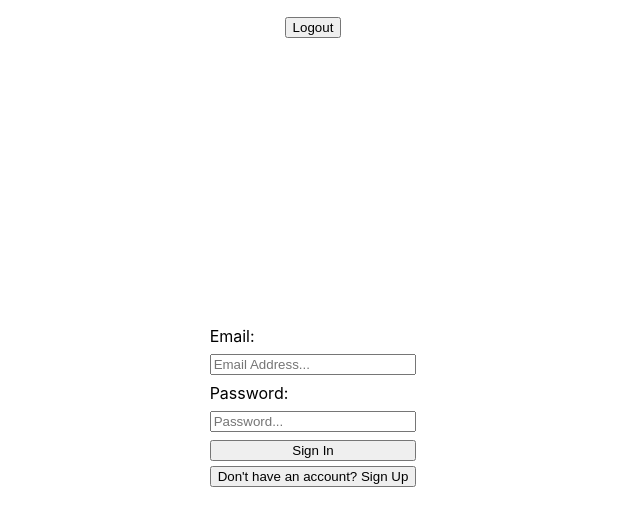
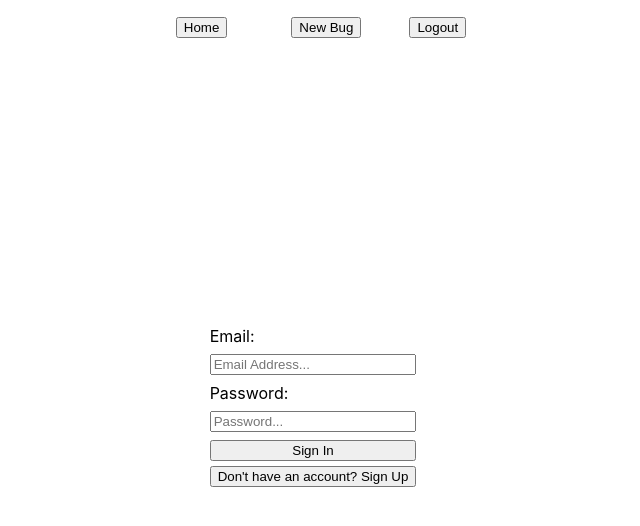
Before and after one commit to ryand67/bug-tracker-v2, a React (Create React App) app: page / in a window 1280 px wide. Shown: the top 526 px of the page, without its empty margins (327-967 px from the left). Built offline with nearby package versions, Linux system fonts and the light colour scheme; no server answers.

Commit message:
placeholder nav

```diff
--- a/src/components/Nav.js
+++ b/src/components/Nav.js
@@ -3,11 +3,20 @@
 import styled from 'styled-components';
 
 import { auth } from '../util/firebase';
+import { Link } from 'react-router-dom';
 
 function Nav() {
     return (
         <NavBar>
-            <button onClick={() => auth.signOut()}>Logout</button>
+            <Link to='/'>
+                <button>Home</button>
+            </Link>
+
+            <Link to='/create-bug'>
+                <button>New Bug</button>
+            </Link>
+
+                <button onClick={() => auth.signOut()}>Logout</button>
         </NavBar>
     )
 }
@@ -16,6 +25,13 @@
     position: fixed;
     top: 0;
     padding-top: 1rem;
+    display: flex;
+    flex-direction: row;
+    align-items: center;
+
+    * {
+        margin: 0 1rem;
+    }
 `;
 
 export default Nav
```
